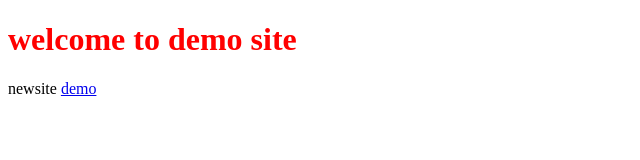
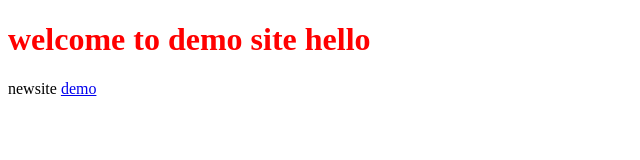
Before and after one commit to ramjisha/nginx-sub-directory, a plain HTML site: page index.html in a window 1280 px wide. Shown: the whole page, without its empty margins (0-640 px from the left). Drawn offline with Linux system fonts and the light colour scheme.

Commit message:
Update index.html

```diff
--- a/index.html
+++ b/index.html
@@ -8,6 +8,6 @@
     <link rel="stylesheet" href="style.css">
 </head>
 <body>
-    <h1>welcome to demo site</h1>
+    <h1>welcome to demo site hello</h1>
     <p>newsite <a href="newpage.html">demo</a></p>
 </body>
```
